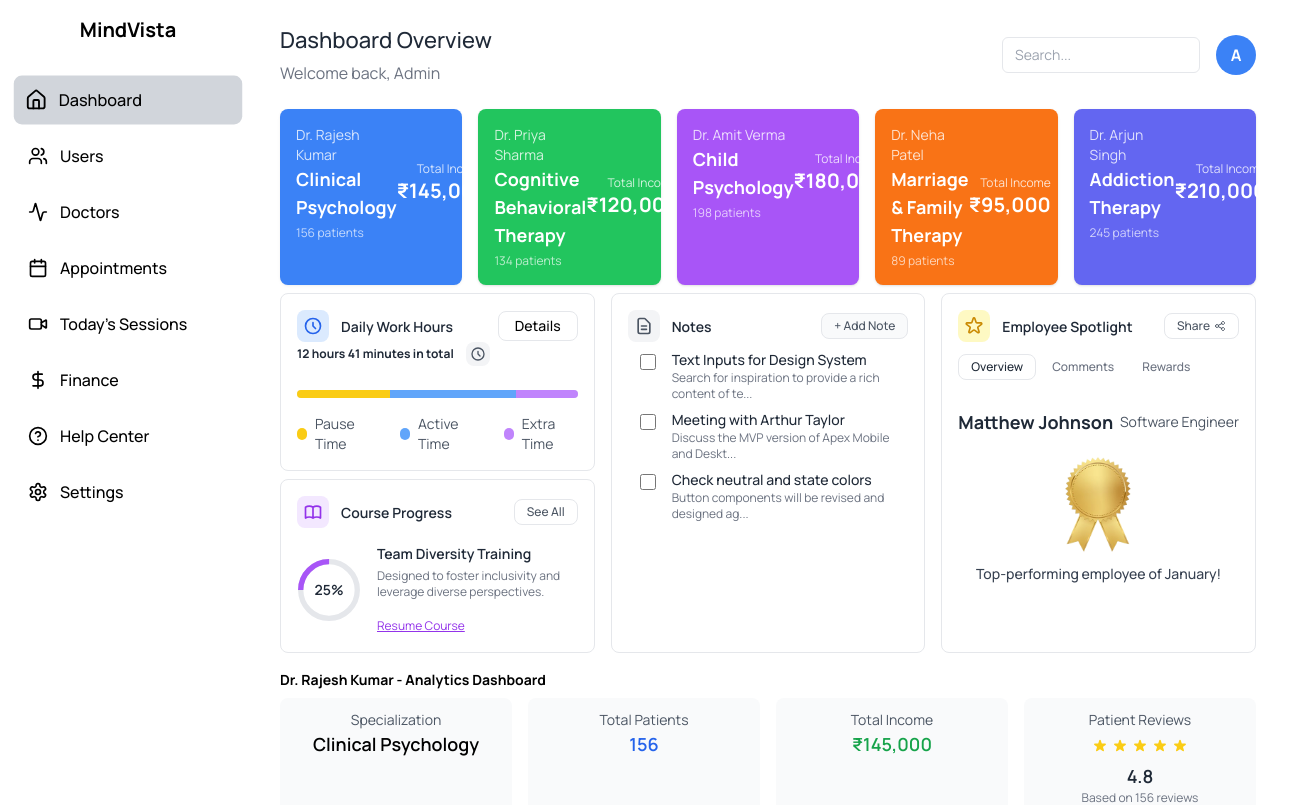
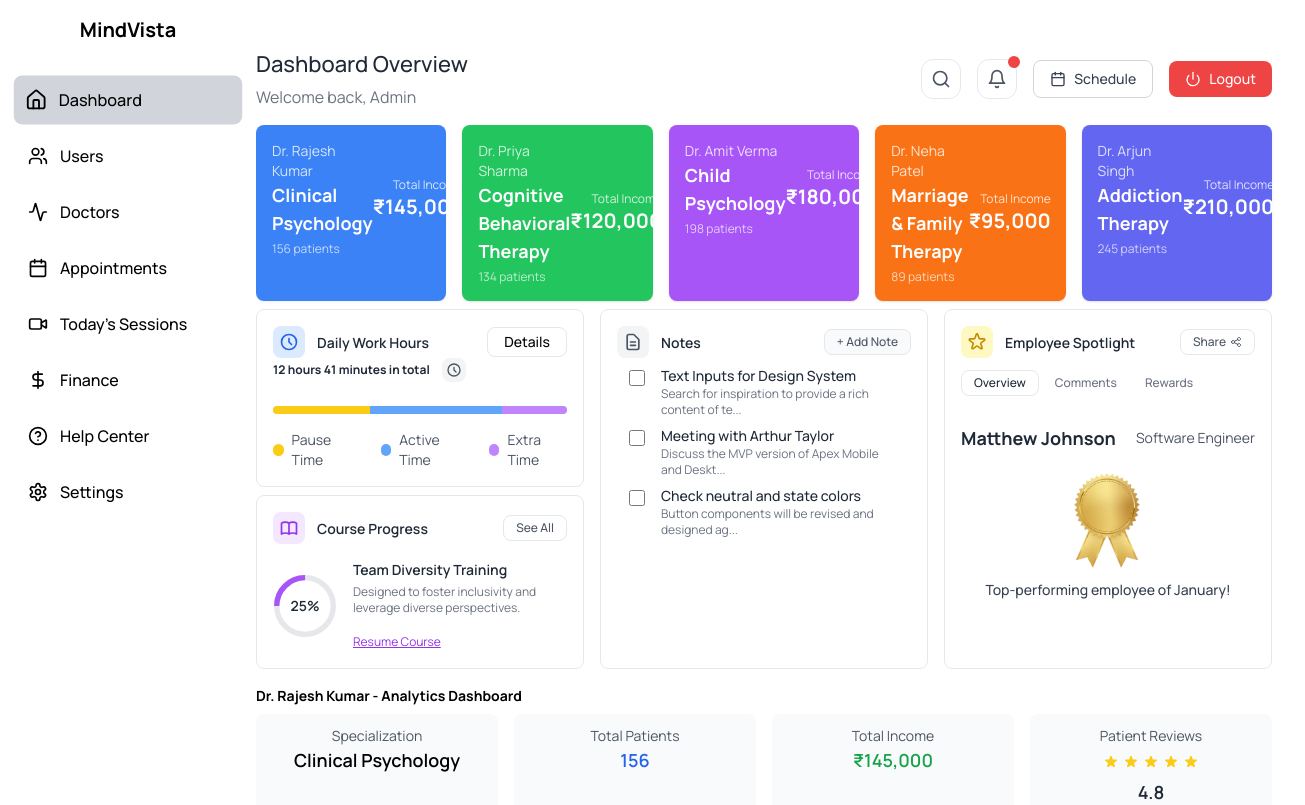
Before and after one commit to iamjuu/mindVista-psychology-webApp, a React (Vite) app: page /admin/dashboard in a window 1280 px wide. Shown: the top 805 px of the page, 1305 px wide, since content can reach past the window. Built offline with nearby package versions, Linux system fonts and the light colour scheme.

Commit message:
dashbard home ui updated

```diff
--- a/src/pages/admin/Dashboard/home/index.jsx
+++ b/src/pages/admin/Dashboard/home/index.jsx
@@ -23,6 +23,7 @@ import Finance from "../finance";
 import Settings from "../settings";
 import { Input } from "../../../../components/shadcn/input/input";
 import { BadgeImage } from "../../../../assets";
+import { Search, Bell, Calendar, Plus, Power, SearchCheck } from "lucide-react";
 
 // DoctorCard PropTypes
 const DoctorCardPropTypes = {
@@ -42,6 +43,8 @@ const Dashboard = () => {
   const [activePage, setActivePage] = useState("dashboard");
   const [selectedDoctorId, setSelectedDoctorId] = useState(1);
   const [showAddNoteModal, setShowAddNoteModal] = useState(false);
+  const [showSearchInput, setShowSearchInput] = useState(false);
+  const [searchValue, setSearchValue] = useState("");
   const [newNote, setNewNote] = useState({
     title: "",
     description: "",
@@ -1605,9 +1608,16 @@ const Dashboard = () => {
       <Sidebar activePage={activePage} setActivePage={setActivePage} />
 
       {/* Main content */}
-      <div className="md:pl-64 min-h-screen">
-        <div className="p-4 sm:p-6 pb-20 md:pb-6">
-          <div className="flex flex-col sm:flex-row sm:items-center sm:justify-between gap-4 mb-6">
+      <div
+      style={{
+        scrollbarWidth: "none", // For Firefox
+        msOverflowStyle: "none", // For Internet Explorer and Edge
+        overflow: "auto",
+      }}
+      className="md:pl-64  px-2 min-h-screen">
+        <div className="p-4 sm:p-6 pb-20 md:pb-6"></div>
+           <div className="flex flex-col gap-4 mb-6">
+             <div className="w-full justify-between flex">
                <div>
                  <h1 className="text-[22px] font-medium text-gray-800">
                    {activePage === "dashboard" && "Dashboard Overview"}
@@ -1627,23 +1637,72 @@ const Dashboard = () => {
                    ].includes(activePage) && ""}
                    {activePage === "settings" && "Settings"}
                  </h1>
-              <p className="text-gray-500  text-[16px] mt-1">
+                 <p className="text-gray-500 text-[16px] mt-1">
                    Welcome back, Admin
                  </p>
                </div>
+
                <div className="flex items-center gap-4">
-              <div className="relative flex-1 sm:flex-none">
-                <Input
+            {/* Search Icon with toggleable input */}
+            {showSearchInput ? (
+              <div className="flex items-center gap-2 animate-in slide-in-from-right-2 duration-300">
+                <input
                   type="text"
+                  className="border border-gray-300 rounded-lg px-3 py-1 focus:outline-none focus:ring-2 focus:ring-blue-200 text-sm animate-in fade-in-0 slide-in-from-right-2 duration-300"
                   placeholder="Search..."
-                  className="w-full sm:w-auto"
-                />
-              </div>
-              <div className="w-10 h-10 rounded-full bg-blue-500 flex items-center justify-center text-white font-bold flex-shrink-0">
-                A
-              </div>
-            </div>
-          </div>
+                  autoFocus
+                  onBlur={() => setShowSearchInput(false)}
+                  value={searchValue}
+                  onChange={e => setSearchValue(e.target.value)}
+                  onKeyDown={e => {
+                    if (e.key === "Escape") setShowSearchInput(false);
+                  }}
+                  style={{ width: 160 }}
+                />
+                <button
+                  className="ml-1 text-gray-500 hover:text-gray-700 transition-colors duration-200"
+                  onClick={() => setShowSearchInput(false)}
+                  tabIndex={-1}
+                  type="button"
+                >
+                  <SearchCheck className="w-4 h-4" />
+                </button>
+              </div>
+            ) : (
+              <div
+                className="w-10 h-10 rounded-xl border flex items-center justify-center cursor-pointer hover:bg-gray-200 transition-all duration-200 hover:scale-105"
+                onClick={() => setShowSearchInput(true)}
+                tabIndex={0}
+                onKeyDown={e => {
+                  if (e.key === "Enter" || e.key === " ") setShowSearchInput(true);
+                }}
+                title="Search"
+              >
+                <Search className="w-5 h-5 text-gray-600 transition-transform duration-200" />
+              </div>
+            )}
+
+            {/* Notification Icon */}
+            <div className="relative w-10 h-10 rounded-xl border flex items-center justify-center cursor-pointer hover:bg-gray-200 transition-colors">
+              <Bell className="w-5 h-5 text-gray-600" />
+              {/* Notification Badge */}
+              <div className="absolute -top-1 -right-1 w-3 h-3 bg-red-500 rounded-full"></div>
+            </div>
+
+            {/* Schedule Button */}
+            <button className="flex items-center gap-2 px-4 py-2 bg-white border border-gray-300 rounded-lg text-sm font-medium text-gray-700 hover:bg-gray-50 transition-colors">
+              <Calendar className="w-4 h-4" />
+              Schedule
+            </button>
+
+            {/* Create Request Button */}
+             <button className="flex items-center gap-2 px-4 py-2 bg-red-500 text-white rounded-lg text-sm font-medium hover:bg-red-700 transition-colors">
+               <Power className="w-4 h-4" />
+               Logout
+             </button>
+               </div>
+             </div>
+
 
           {/* Dynamic Content based on active page */}
           <div className="space-y-6">{renderContent()}</div>
```
Lines whose indentation alone changed are shown as unchanged.
